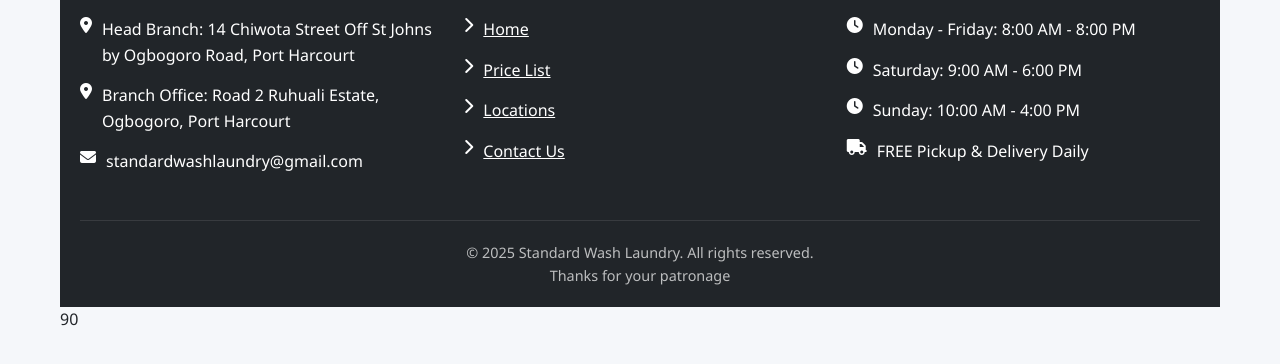
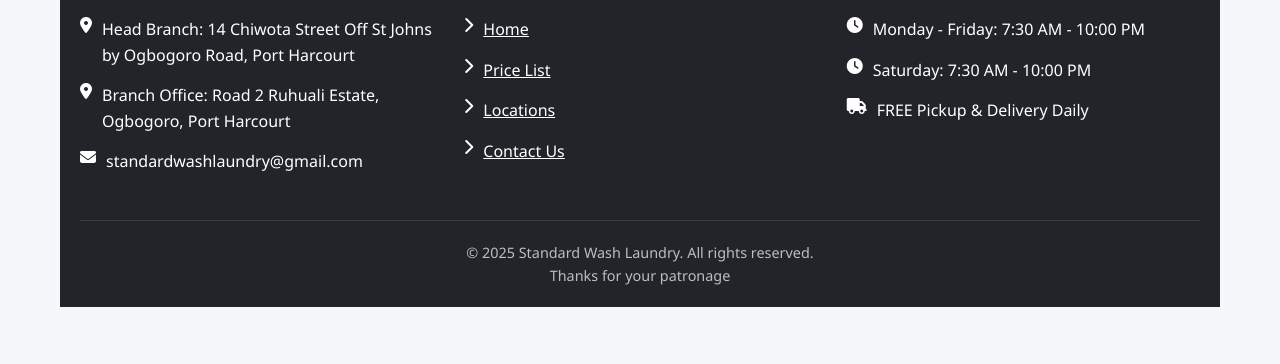
Before and after one commit to lordhope042/Standard_Laundry_wash, a plain HTML site: page index.html in a window 1280 px wide. Shown: the part 3959-4323 px from the top of the page. Drawn offline with Linux system fonts and the light colour scheme.

Commit message:
Update index.html

```diff
--- a/index.html
+++ b/index.html
@@ -1089,9 +1089,9 @@
 
                 <div class="footer-col">
                     <h3>Business Hours</h3>
-                    <p><i class="fas fa-clock"></i> Monday - Friday: 8:00 AM - 8:00 PM</p>
-                    <p><i class="fas fa-clock"></i> Saturday: 9:00 AM - 6:00 PM</p>
-                    <p><i class="fas fa-clock"></i> Sunday: 10:00 AM - 4:00 PM</p>
+                    <p><i class="fas fa-clock"></i> Monday - Friday: 7:30 AM - 10:00 PM</p>
+                    <p><i class="fas fa-clock"></i> Saturday: 7:30 AM - 10:00 PM</p>
+
                     <p><i class="fas fa-truck"></i> FREE Pickup & Delivery Daily</p>
                 </div>
             </div>
@@ -1364,7 +1364,7 @@
                 '<i class="fas fa-times"></i> Cancel';
         };
     });
-</script>90
+</script>
 <!-- Pickup Request Modal -->
 <div id="pickupModal" class="modal">
     <div class="modal-content">
```
